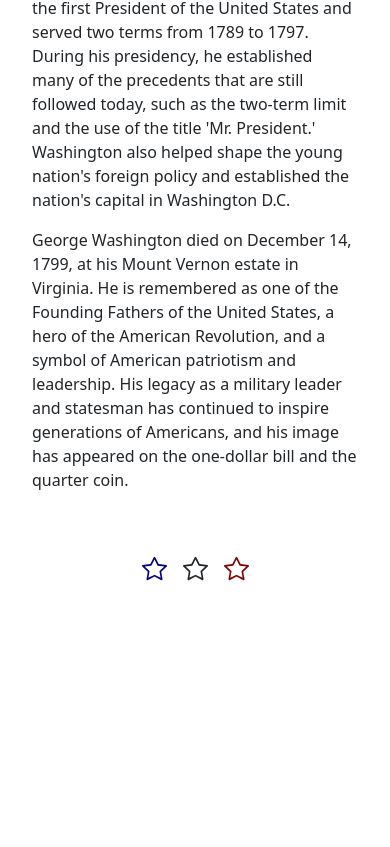
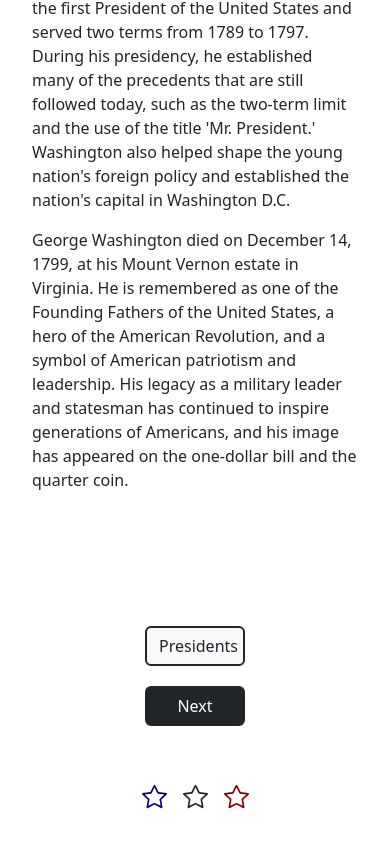
Before and after one commit to CloudyStripe/simple-civics-desktop, a React (Create React App) app: page /PresidentsDetails/0 in a window 390 px wide. Shown: the part 1421-2268 px from the top of the page. Before the commit the page ends 2102 px from the top, so only its background shows below. Built offline with nearby package versions, Linux system fonts and the light colour scheme.

Commit message:
added president nav buttons.

```diff
--- a/src/components/Presidents/PresidentsDetails.scss
+++ b/src/components/Presidents/PresidentsDetails.scss
@@ -5,10 +5,39 @@
         max-width: 700px;
     }
 
+    .hideButton {
+        visibility: hidden;
+    }
+
     .fauxBorder {
         border-bottom: 2px solid black;
         margin: auto;
         width: 900px;
+    }
+
+    .navButton {
+        background-color: #212529;
+        border: 2px #212529 solid;
+        width: 100px;
+    }
+
+    .navButton:hover {
+        background-color: #f8f9fa;
+        border: 2px #212529 solid;
+        color: #212529;
+        width: 100px;
+    }
+
+    .navButtonMain {
+        background-color: #f8f9fa;
+        color: #212529;
+        height: 40px;
+    }
+
+    .navButtonMain:hover {
+        background-color: #212529;
+        color: #f8f9fa;
+        height: 40px;
     }
 
     .pageEndPadding {
@@ -91,4 +120,15 @@
             width: 200px;
         }
     }
+
+    @media(max-width: 500px){
+        .buttonContainer {
+            display: flex;
+            flex-direction: column;
+        }
+
+        .navButton {
+            margin: 10px 0px 10px 0px !important;
+        }
+    }
 }
--- a/src/components/Presidents/PresidentsDetails.tsx
+++ b/src/components/Presidents/PresidentsDetails.tsx
@@ -1,18 +1,18 @@
 import React from "react"
 import presidents from './Presidents.json';
 import { PresidentPortraitsArray } from './PresidentPortraitsExport';
-import { useParams } from "react-router-dom"
+import { Link, useParams } from "react-router-dom"
 import { Container } from "react-bootstrap";
 import { BootstrapImage } from "../Image/BootstrapImage";
 import { Star } from 'react-bootstrap-icons'
 import './PresidentsDetails.scss';
 import { PresidentsInterface } from "./Presidents";
-
-
+import { BootstrapButton } from "../BootstrapButton";
 
 export const PresidentDetails: React.FC = () => {
 
     const { id } = useParams();
+
     const convertedId = Number(id)
 
     let selectedPresident: PresidentsInterface | null = null;
@@ -53,6 +53,23 @@ export const PresidentDetails: React.FC = () => {
                         <p>{selectedPresident.biography.paragraph4}</p>
                     </> : ''}
                 </div>
+                <Container className="buttonContainer text-center pb-5">
+                    <Link to={`/PresidentDetails/${convertedId - 1}`}>
+                        <BootstrapButton className={`navButton me-5 ${convertedId === 0 ? `hideButton` : ``}`}>
+                            Back
+                        </BootstrapButton>
+                    </Link>
+                    <Link to="/Presidents">
+                        <BootstrapButton className="navButton navButtonMain">
+                            Presidents
+                        </BootstrapButton>
+                    </Link>
+                    <Link to={`/PresidentsDetails/${convertedId + 1}`}>
+                        <BootstrapButton className={`navButton ms-5 ${convertedId === 45 ? `hideButton` : ``}`}>
+                            Next
+                        </BootstrapButton>
+                    </Link>
+                </Container>
                 <div className="d-flex text-center starContainer pageEndPadding">
                     <Star className="me-3" color="navy" size={25} />
                     <Star size={25} />
```
